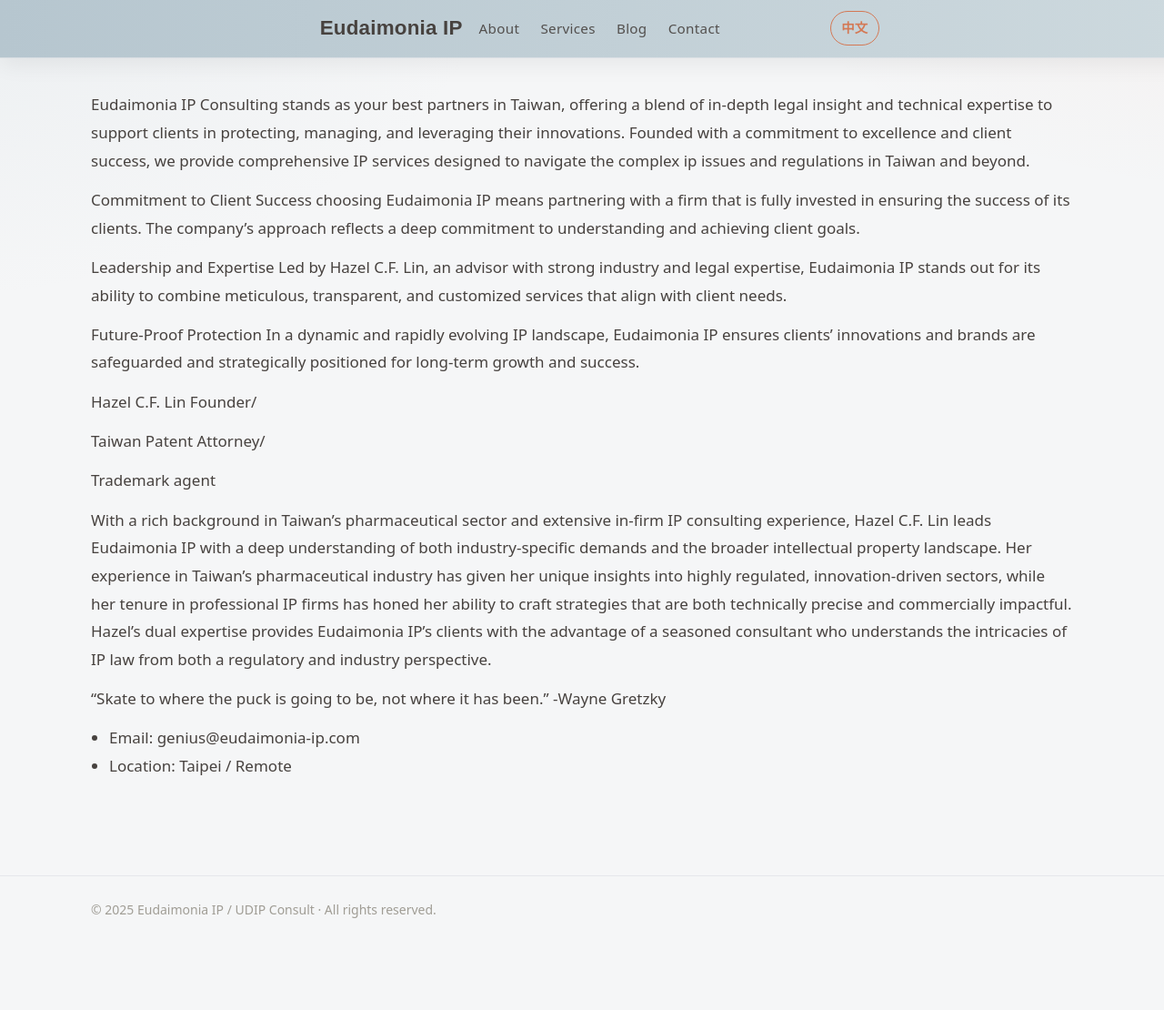
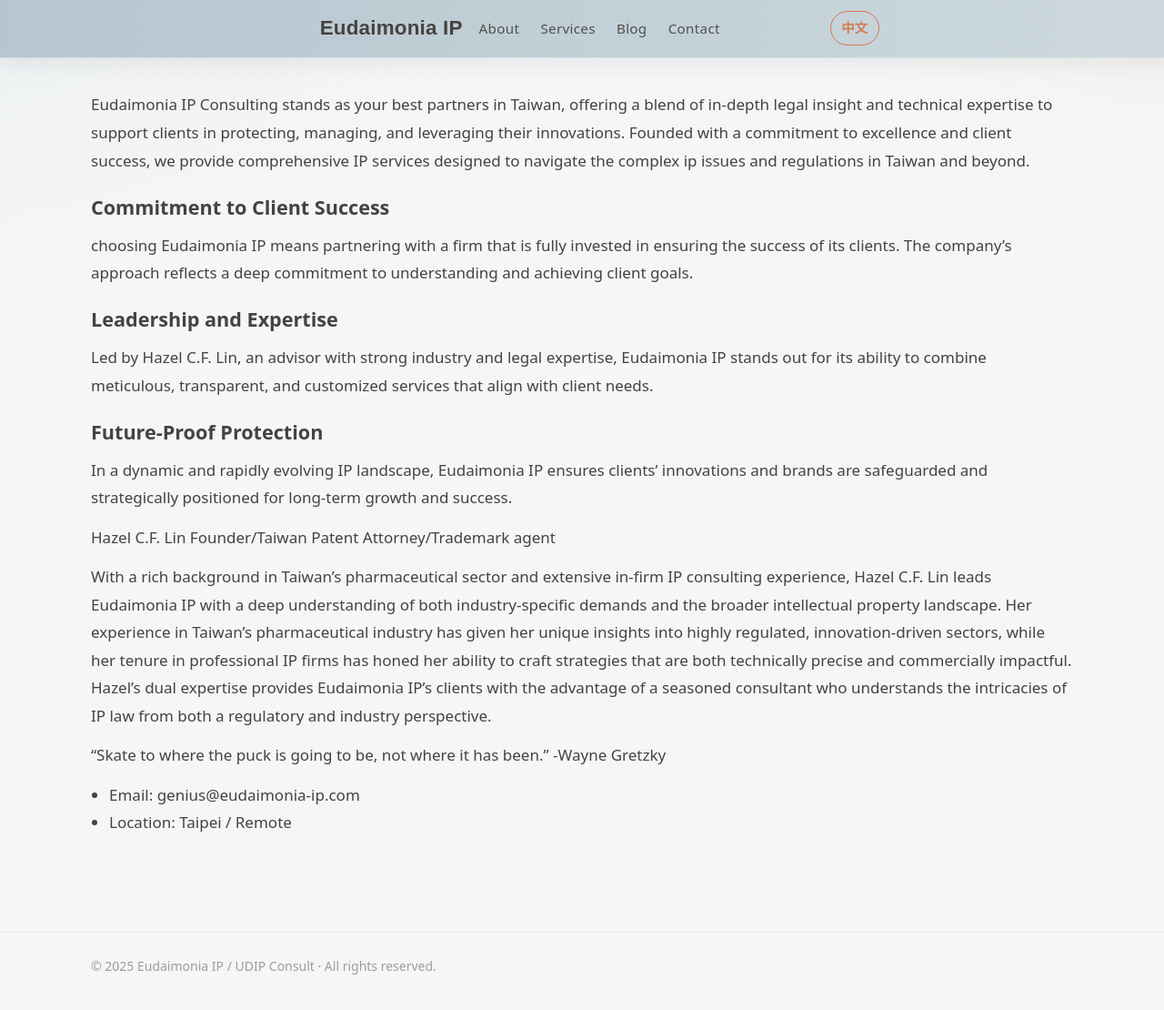
Before and after one commit to nuancenil/udipconsult, a Jekyll site: the page built from en/about.md, in a window 1280 px wide and 1131 px high. Shown: the top 1110 px of the window at 91% size. Built offline with Jekyll 4.4.1, drawn with Linux system fonts in a browser that asks for light colours.

```diff
--- a/en/about.md
+++ b/en/about.md
@@ -8,22 +8,17 @@ permalink: /en/about/
 
 Eudaimonia IP Consulting stands as your best partners in Taiwan, offering a blend of in-depth legal insight and technical expertise to support clients in protecting, managing, and leveraging their innovations. Founded with a commitment to excellence and client success, we provide comprehensive IP services designed to navigate the complex ip issues and regulations in Taiwan and beyond.
 
-Commitment to Client Success
+### Commitment to Client Success
 choosing Eudaimonia IP means partnering with a firm that is fully invested in ensuring the success of its clients. The company's approach reflects a deep commitment to understanding and achieving client goals.
 
-Leadership and Expertise
+### Leadership and Expertise
 Led by Hazel C.F. Lin, an advisor with strong industry and legal expertise, Eudaimonia IP stands out for its ability to combine meticulous, transparent, and customized services that align with client needs.
 
-Future-Proof Protection
+### Future-Proof Protection
 In a dynamic and rapidly evolving IP landscape, Eudaimonia IP ensures clients' innovations and brands are safeguarded and strategically positioned for long-term growth and success.
 
 
-Hazel C.F. Lin
-Founder/
-
-Taiwan Patent Attorney/
-
-Trademark agent
+Hazel C.F. Lin Founder/Taiwan Patent Attorney/Trademark agent
 
 With a rich background in Taiwan’s pharmaceutical sector and extensive in-firm IP consulting experience, Hazel C.F. Lin leads Eudaimonia IP with a deep understanding of both industry-specific demands and the broader intellectual property landscape. Her experience in Taiwan’s pharmaceutical industry has given her unique insights into highly regulated, innovation-driven sectors, while her tenure in professional IP firms has honed her ability to craft strategies that are both technically precise and commercially impactful. Hazel’s dual expertise provides Eudaimonia IP’s clients with the advantage of a seasoned consultant who understands the intricacies of IP law from both a regulatory and industry perspective.
 
```
